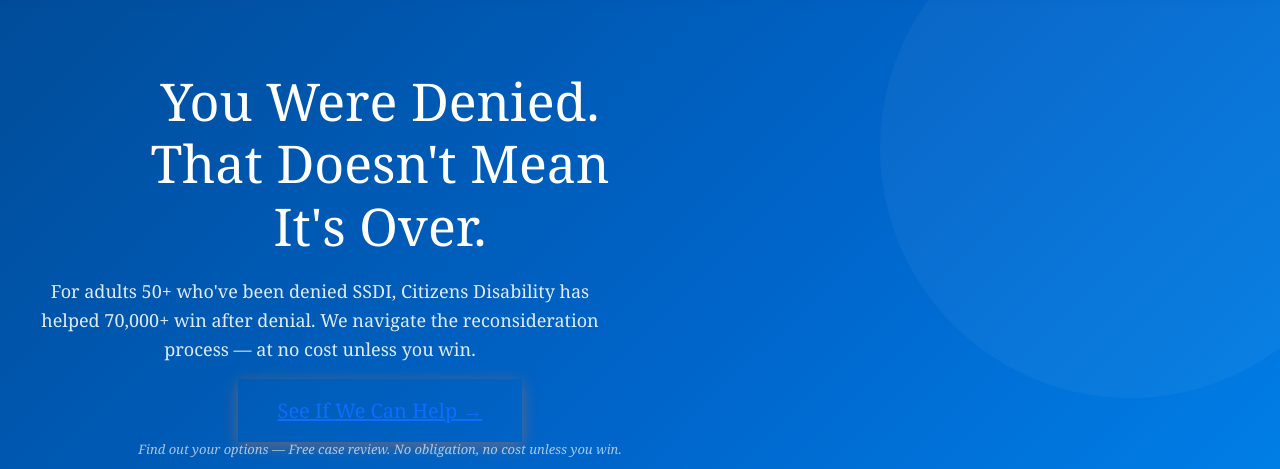
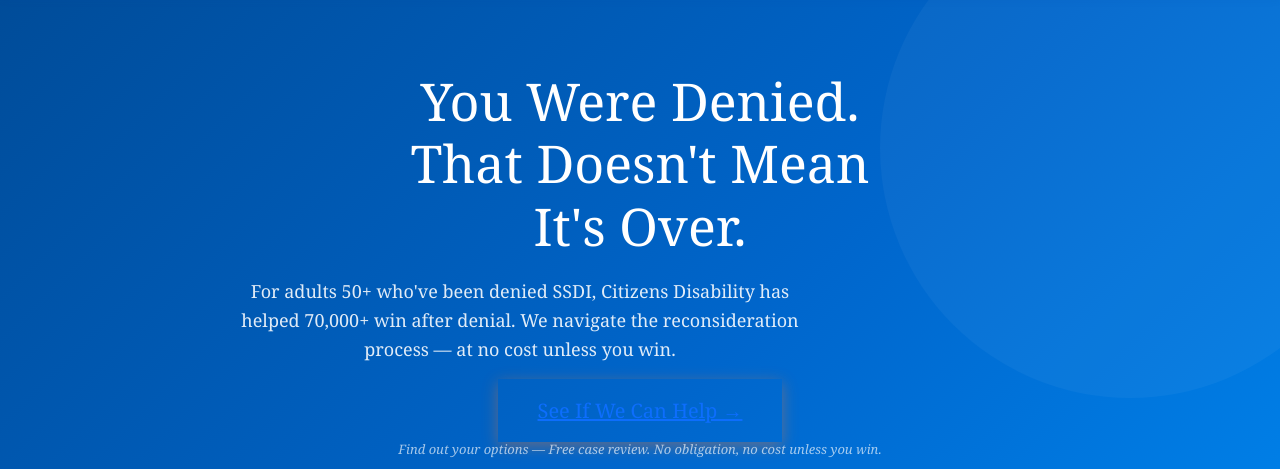
Before and after one commit to mdeldon/cd-landing-pages, a website: page tools/lp-review/lp1-reconsideration.html in a window 1280 px wide. Shown: the part 331-800 px from the top of the page. Drawn offline with nearby package versions, Linux system fonts and the light colour scheme; a web font is replaced by a local one.

Commit message:
Inline style fix

```diff
--- a/tools/lp-review/lp1-reconsideration.html
+++ b/tools/lp-review/lp1-reconsideration.html
@@ -629,7 +629,7 @@
 
 <!-- ── HERO ── -->
 <div class="lp-hero">
-  <div class="lp-hero-inner">
+  <div class="lp-hero-inner" style="text-align:center;max-width:800px;margin:0 auto">
     <h1>You Were Denied.<br>That Doesn't Mean<br>It's Over.</h1>
     <p>For adults 50+ who've been denied SSDI, Citizens Disability has helped 70,000+ win after denial. We navigate the reconsideration process — at no cost unless you win.</p>
     <a href="#quiz" class="lp-cta-btn">See If We Can Help →</a>
```
